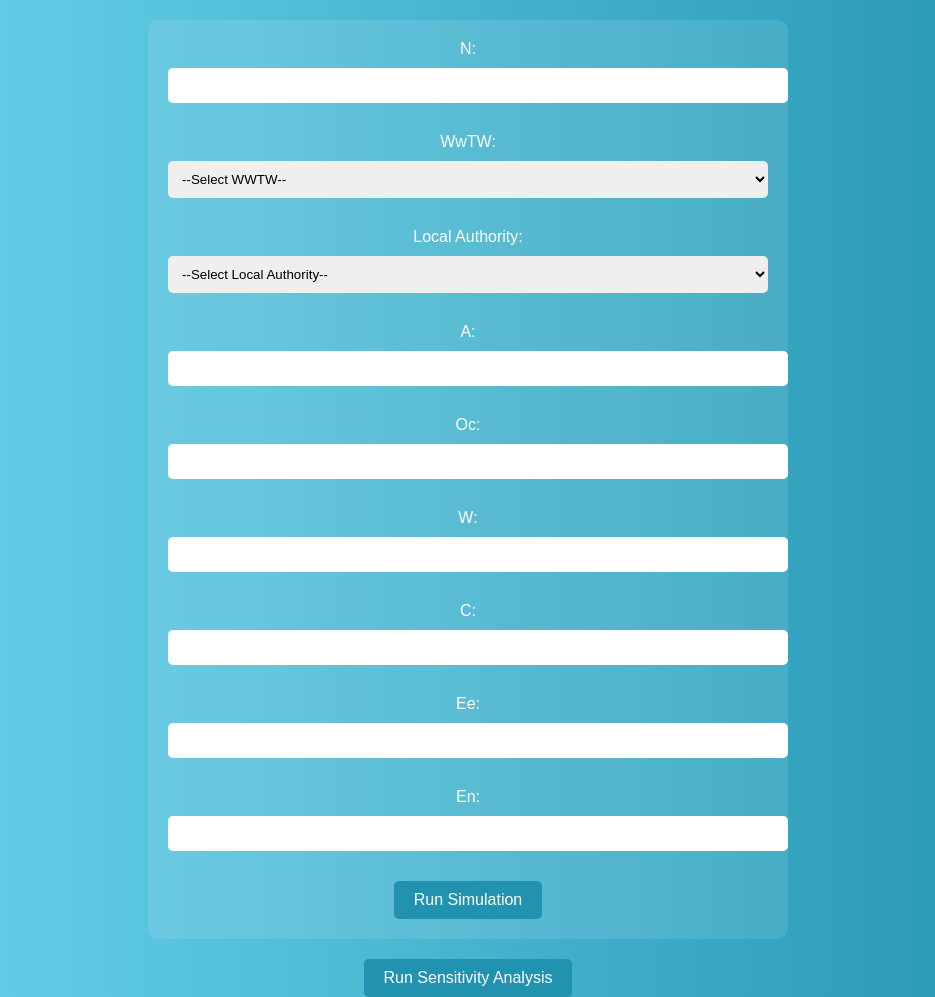
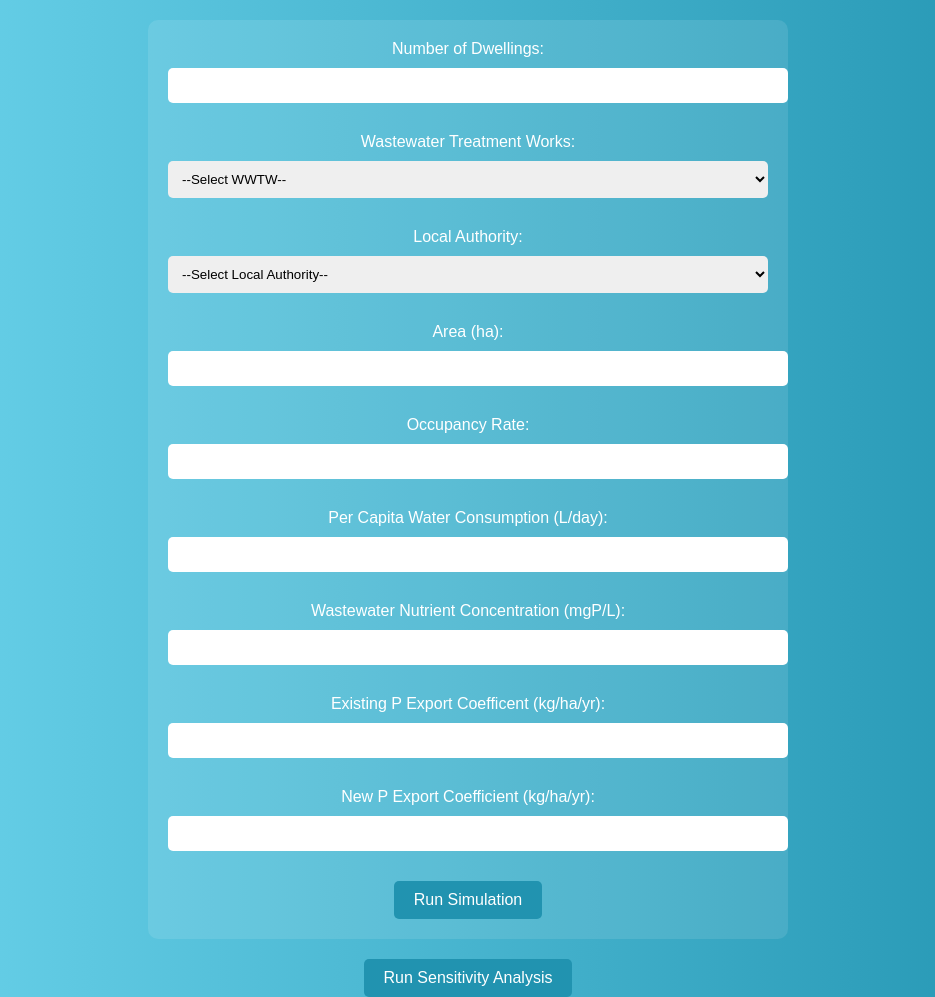
Before and after one commit to EPHIRDdev/EPHIRD, a Flask app: page / in a window 1280 px wide. Shown: the part 123-1120 px from the top of the page, without its empty margins (172-1107 px from the left). Run offline with Flask 3, Linux system fonts and the light colour scheme.

Commit message:
Update index.html

```diff
--- a/templates/index.html
+++ b/templates/index.html
@@ -1,12 +1,17 @@
 <!DOCTYPE html>
 <html lang="en">
 <head>
-    <!-- Meta and link tags -->
+    <link rel="apple-touch-icon" sizes="180x180" href="{{ url_for('static', filename='apple-touch-icon.png') }}">
+    <link rel="icon" type="image/png" sizes="32x32" href="{{ url_for('static', filename='favicon-32x32.png') }}">
+    <link rel="icon" type="image/png" sizes="16x16" href="{{ url_for('static', filename='favicon-16x16.png') }}">
+    <link rel="manifest" href="{{ url_for('static', filename='site.webmanifest') }}">
+    <link rel="mask-icon" href="{{ url_for('static', filename='safari-pinned-tab.svg') }}" color="#5bbad5">
+    <meta name="msapplication-TileColor" content="#da532c">
+    <meta name="theme-color" content="#ffffff">
     <meta charset="UTF-8">
     <meta http-equiv="X-UA-Compatible" content="IE=edge">
     <meta name="viewport" content="width=device-width, initial-scale=1.0">
     <title>EPHIRD - Evaluating Phosphorus Impacts of Residential Developments</title>
-    <!-- Styles -->
     <style>
         body, html {
             margin: 0;
@@ -92,11 +97,11 @@
     </div>
     <form id="simulationForm" onsubmit="event.preventDefault(); validateAndRunSimulation();">
         <div class="form-group">
-            <label for="N">N:</label>
+            <label for="N">Number of Dwellings:</label>
             <input type="text" id="N" name="N" required>
         </div>
 	<div class="form-group">
-            <label for="wwtwDropdown">WwTW:</label>
+            <label for="wwtwDropdown">Wastewater Treatment Works:</label>
             <select id="wwtwDropdown" name="C" onchange="updateCValue();" required>
                 <option value="">--Select WWTW--</option>
                 {% for wwtw in wwtw_data %}
@@ -114,27 +119,27 @@
             </select>
         </div>
         <div class="form-group">
-            <label for="A">A:</label>
+            <label for="A">Area (ha):</label>
             <input type="text" id="A" name="A" required>
         </div>
         <div class="form-group">
-            <label for="Oc">Oc:</label>
+            <label for="Oc">Occupancy Rate:</label>
             <input type="text" id="Oc" name="Oc" required>
         </div>
         <div class="form-group">
-            <label for="W">W:</label>
+            <label for="W">Per Capita Water Consumption (L/day):</label>
             <input type="text" id="W" name="W" required>
         </div>
         <div class="form-group">
-            <label for="C">C:</label>
+            <label for="C">Wastewater Nutrient Concentration (mgP/L):</label>
             <input type="text" id="C" name="C" required>
         </div>
         <div class="form-group">
-            <label for="Ee">Ee:</label>
+            <label for="Ee">Existing P Export Coefficent (kg/ha/yr):</label>
             <input type="text" id="Ee" name="Ee" required>
         </div>
         <div class="form-group">
-            <label for="En">En:</label>
+            <label for="En">New P Export Coefficient (kg/ha/yr):</label>
             <input type="text" id="En" name="En" required>
         </div>
 
```
